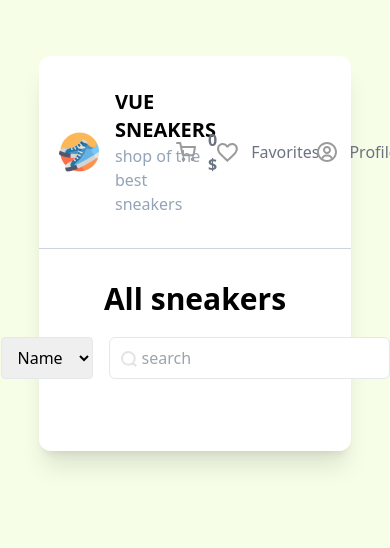
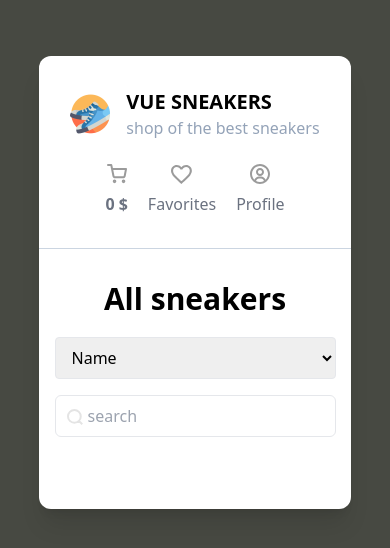
Before and after one commit to Vlad0si4/vue-sneakers, a Vue app: page / in a window 390 px wide. Shown: the top 548 px of the page. Built offline with nearby package versions, Linux system fonts and the light colour scheme; no server answers.

Commit message:
added responive

```diff
--- a/src/App.vue
+++ b/src/App.vue
@@ -83,7 +83,7 @@ provide('cart', {
 
   <div class="bg-white w-4/5 m-auto rounded-xl shadow-xl mt-14">
     <Header :total-price="totalPrice" @open-drawer="openDrawer" />
-    <main class="p-8">
+    <main class="p-8 fle">
       <router-view></router-view>
       <!-- <Home /> -->
       <!-- <SearchBar @select-change="handleSelectChange" @search-change="handleSearch" /> -->
--- a/src/assets/main.css
+++ b/src/assets/main.css
@@ -3,5 +3,5 @@
 @tailwind utilities;
 
 body {
-  background-color: rgb(247 254 231);
+  background-color: rgb(71 73 66);
 }
--- a/src/components/CardDrawer.vue
+++ b/src/components/CardDrawer.vue
@@ -13,10 +13,10 @@ defineProps({
   <div class="flex items-center border border-slate-100 p-4 rounded-xl gap-6 mb-5">
     <img :src="imgUrl" :alt="title" class="w-16 h-16" />
 
-    <div class="flex flex-col">
-      <p class="">{{ title }}</p>
+    <div class="flex flex-col flex-1">
+      <p class="flex-1">{{ title }}</p>
 
-      <div class="flex items-center mt-3 gap-32">
+      <div class="flex justify-between mt-3">
         <p class="font-bold text-xl">{{ price }}$</p>
         <img
           src="/close.svg"
--- a/src/components/CardList.vue
+++ b/src/components/CardList.vue
@@ -13,7 +13,7 @@ const emit = defineEmits(['addToFavorite', 'addToCardDrawer'])
 </script>
 
 <template>
-  <div class="grid grid-cols-2 md:grid-cols-4 gap-8" v-auto-animate>
+  <div class="grid grid-cols-1 sm:grid-cols-2 md:grid-cols-4 gap-8" v-auto-animate>
     <Card
       v-for="item in items"
       :key="item.id"
--- a/src/components/Drawer.vue
+++ b/src/components/Drawer.vue
@@ -15,7 +15,7 @@ const emit = defineEmits(['createOrder'])
 <template>
   <div class="fixed top-0 left-0 h-full w-full bg-black z-10 opacity-70"></div>
 
-  <div class="bg-white w-96 h-full fixed right-0 top-0 z-20 p-8">
+  <div class="bg-white w-screen sm:w-auto h-full fixed right-0 top-0 z-20 p-8">
     <DrawerHead />
     <div v-if="!totalPrice" class="flex h-full items-center">
       <InfoBlock title="корзина пустая" description="добавте товар" imageUrl="/package-icon.png" />
--- a/src/components/Header.vue
+++ b/src/components/Header.vue
@@ -6,37 +6,38 @@ const emit = defineEmits(['openDrawer'])
 </script>
 
 <template>
-  <header class="flex justify-between border-b border-slate-300 px-5 py-8">
-    <router-link to="/"
-      ><div class="flex items-center gap-4">
+  <header class="flex flex-col sm:flex-row sm:justify-between border-b border-slate-300 px-5 py-8">
+    <router-link to="/">
+      <div class="flex items-center gap-4 justify-center sm:justify-between pb-6 sm:pb-0">
         <img src="/logo.png" alt="header-logo" class="w-10" />
         <div>
           <h1 class="text-xl font-bold uppercase">Vue Sneakers</h1>
           <p class="text-slate-400">shop of the best sneakers</p>
         </div>
-      </div></router-link
-    >
-
+      </div>
+    </router-link>
+    <div class="flex items-center justify-center">
       <ul class="flex items-center gap-5 cursor-pointer">
         <li
           @click="() => emit('openDrawer')"
-        class="flex items-center gap-3 text-gray-500 font-bold hover:text-black"
+          class="text-gray-500 font-bold hover:text-black flex flex-col gap-2 items-center"
         >
           <img src="/cart.svg" alt="cart" />
           <p>{{ totalPrice }} $</p>
         </li>
         <router-link to="/favorites"
-        ><li class="flex items-center gap-3 font-medium text-gray-500 hover:text-black">
+          ><li class="font-medium text-gray-500 hover:text-black flex flex-col gap-2 items-center">
             <img src="/heart.svg" alt="cart" />
             <p>Favorites</p>
           </li></router-link
         >
         <router-link to="/profile"
-        ><li class="flex items-center gap-3 font-medium text-gray-500 hover:text-black">
+          ><li class="font-medium text-gray-500 hover:text-black flex flex-col gap-2 items-center">
             <img src="/profile.svg" alt="cart" />
             <p>Profile</p>
           </li></router-link
         >
       </ul>
+    </div>
   </header>
 </template>
--- a/src/components/OrderButton.vue
+++ b/src/components/OrderButton.vue
@@ -17,12 +17,12 @@ const isDisabledButton = computed(() => props.totalPrice === 0)
       <span class="flex-1 border-b border-dashed"></span>
       <p class="font-bold text-xl">{{ totalPrice }}$</p>
     </div>
-    <div class="">
+    <div class="flex items-center justify-center">
       <button
         @click="() => emit('createOrder')"
         :disabled="isDisabledButton"
         type="submit"
-        class="bg-lime-500 w-full rounded-xl py-3 text-white hover:bg-lime-600 transition cursor-pointer disabled:bg-slate-400"
+        class="bg-lime-500 w-60 h-11 rounded-xl text-white hover:bg-lime-600 transition cursor-pointer disabled:bg-slate-400"
       >
         Order
       </button>
--- a/src/pages/Home.vue
+++ b/src/pages/Home.vue
@@ -140,7 +140,7 @@ watch(
 <template>
   <div class="flex flex-col items-center justify-between pb-10 md:flex-row">
     <h2 class="text-3xl font-bold pb-5 md:pb-0">All sneakers</h2>
-    <div class="flex gap-4">
+    <div class="flex gap-4 flex-col sm:flex-row">
       <select @change="onChangeSelect" class="py-2 px-3 border rounded outline-none">
         <option value="name">Name</option>
         <option value="price">Price</option>
```
Lines whose indentation alone changed are shown as unchanged.
